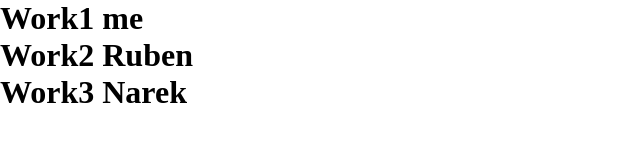
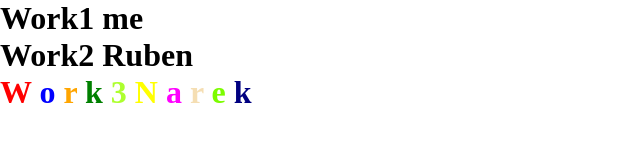
Before and after one commit to 6II9/work_1, a plain HTML site: page index.html in a window 1280 px wide. Shown: the whole page, without its empty margins (0-640 px from the left). Drawn offline with Linux system fonts and the light colour scheme.

Commit message:
add narek

```diff
--- a/app.css
+++ b/app.css
@@ -3,3 +3,33 @@
     margin: 0;
     padding: 0;
 }
+body h1:nth-of-type(3) span:first-child{
+    color: red;
+}
+body h1:nth-of-type(3) span:nth-of-type(2){
+    color: blue;
+}
+body h1:nth-of-type(3) span:nth-of-type(3){
+    color: orange;
+}
+body h1:nth-of-type(3) span:nth-of-type(4){
+    color: green;
+}
+body h1:nth-of-type(3) span:nth-of-type(5){
+    color: greenyellow;
+}
+body h1:nth-of-type(3) span:nth-of-type(6){
+    color: yellow;
+}
+body h1:nth-of-type(3) span:nth-of-type(7){
+    color: fuchsia;
+}
+body h1:nth-of-type(3) span:nth-of-type(8){
+    color: wheat;
+}
+body h1:nth-of-type(3) span:nth-of-type(9){
+    color: lawngreen;
+}
+body h1:nth-of-type(3) span:nth-of-type(10){
+    color: navy;
+}
--- a/index.html
+++ b/index.html
@@ -1,5 +1,6 @@
 <!DOCTYPE html>
 <html lang="en">
+
 <head>
     <meta charset="UTF-8">
     <meta name="viewport" content="width=
@@ -7,9 +8,21 @@
     <title>Work 1</title>
     <link rel="stylesheet" href="./app.css">
 </head>
+
 <body>
     <h1>Work1 me</h1>
     <h1>Work2 Ruben</h1>
-    <h1>Work3 Narek</h1>
+    <h1><span>W</span>
+        <span>o</span>
+        <span>r</span>
+        <span>k</span>
+        <span>3</span>
+        <span>N</span>
+        <span>a</span>
+        <span>r</span>
+        <span>e</span>
+        <span>k</span>
+    </h1>
 </body>
+
 </html>
```
